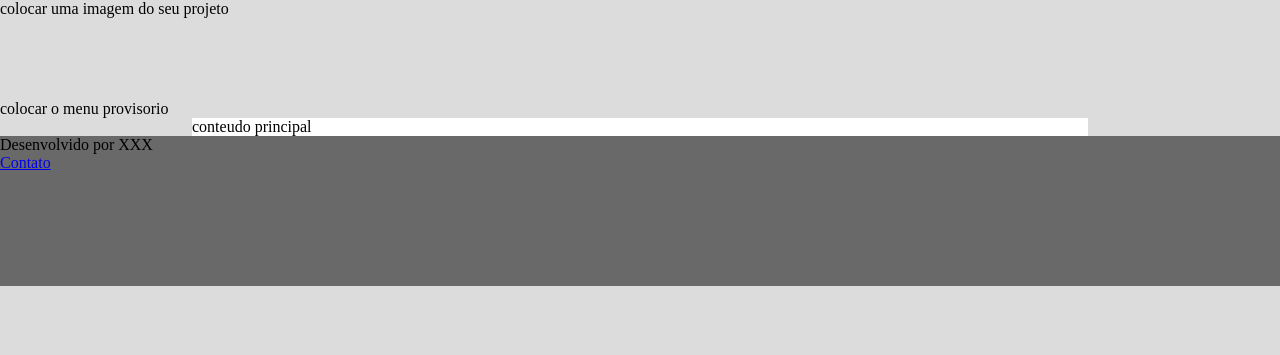
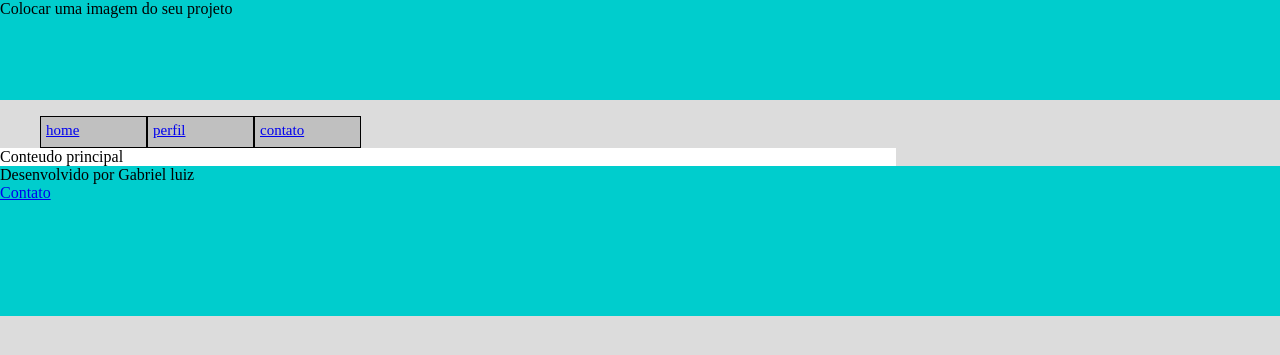
Before and after one commit to GabrielLuizDosSantos/codigoAula, a PHP site: page / in a window 1280 px wide. Shown: the top 355 px of the page. Run offline with PHP 8.4, Linux system fonts and the light colour scheme.

Commit message:
Add files via upload

```diff
--- /dev/null
+++ b/estilo.css
@@ -0,0 +1,41 @@
+	body{
+		margin:0;
+		padding:0px;
+		background-color: #DCDCDC;
+	}
+	.topo{
+		width:100%;
+		height: 100px;
+		background-color: #00CDCD;
+	}
+	.menu{
+		width: 100%;
+		background-color: #DCDCDC;
+		float: left;
+	}
+	.conteudo{
+		width: 70%;
+		margin: 0 auto;
+		background-color: white;
+		float: left;
+	}
+	.rodape{
+		width:100%; height: 150px;
+		background-color: #00CDCD;
+		float: left;
+	}
+	ul{
+
+	}
+	li{
+		list-style: none; /*retira os marcadores*/
+		width: 100px;
+		height: 25px;
+		padding-left: 5px; /*espaço da margem interna a esquerda*/
+		padding-top: 5px; /*espaco da margem interna do topo*/
+		border: 1px solid black;
+		background-color: silver;
+		font-size: 15px;
+		float: left; /*flutuar a esuqerda*/
+		margin: 0;
+	}
--- a/index.php
+++ b/index.php
@@ -1,46 +1,27 @@
 <html>
 	<head>
 	<title>
-    Projeto App xxx
+		Projeto App Minha Casa minha Vida
 	</title>
-    <style type="text/css">
-    body{
-    margin:0;
-    padding:0px;
-    background-color: #DCDCDC;
-    }
-    .topo{
-    width: 100%;
-    height: 100px;
-    }
-    .menu{
-    width: 100%;
-   background-color: #DCDCDC;
-    }
-    .conteudo{
-    width:70%;
-    margin: 0 auto;
-    background-color: white;
-    }
-    .rodape{
-    width: 100%; height:150px;
-    background-color: #696969
-    }
-    </style>
+	<link type="text/css" href="estilo.css" rel="stylesheet">
 	</head>
 <body>
 	<div class="topo">
-        colocar uma imagem do seu projeto
+		Colocar uma imagem do seu projeto
 	</div>
 	<div class="menu">
-        colocar o menu provisorio
+	   <ul>
+	      <li><a href="index.php">home</a></li>
+	      <li><a href="perfil.php">perfil</a></li>
+	      <li><a href="contato.php">contato</a></li>
+	   </ul>
 	</div>
 	<div class="conteudo">
-        conteudo principal
+		Conteudo principal
 	</div>
 	<div class="rodape">
-        Desenvolvido por XXX <br>
-        <a href="mailto:hjdsjfjhsdfjh@gmail.com" >Contato</a>
+		Desenvolvido por Gabriel luiz<br>
+		<a href="mailto:cxxxxxxxx@gmai.com">Contato</a>
 	</div>
 </body>
 </html>
```
Lines whose indentation alone changed are shown as unchanged.
